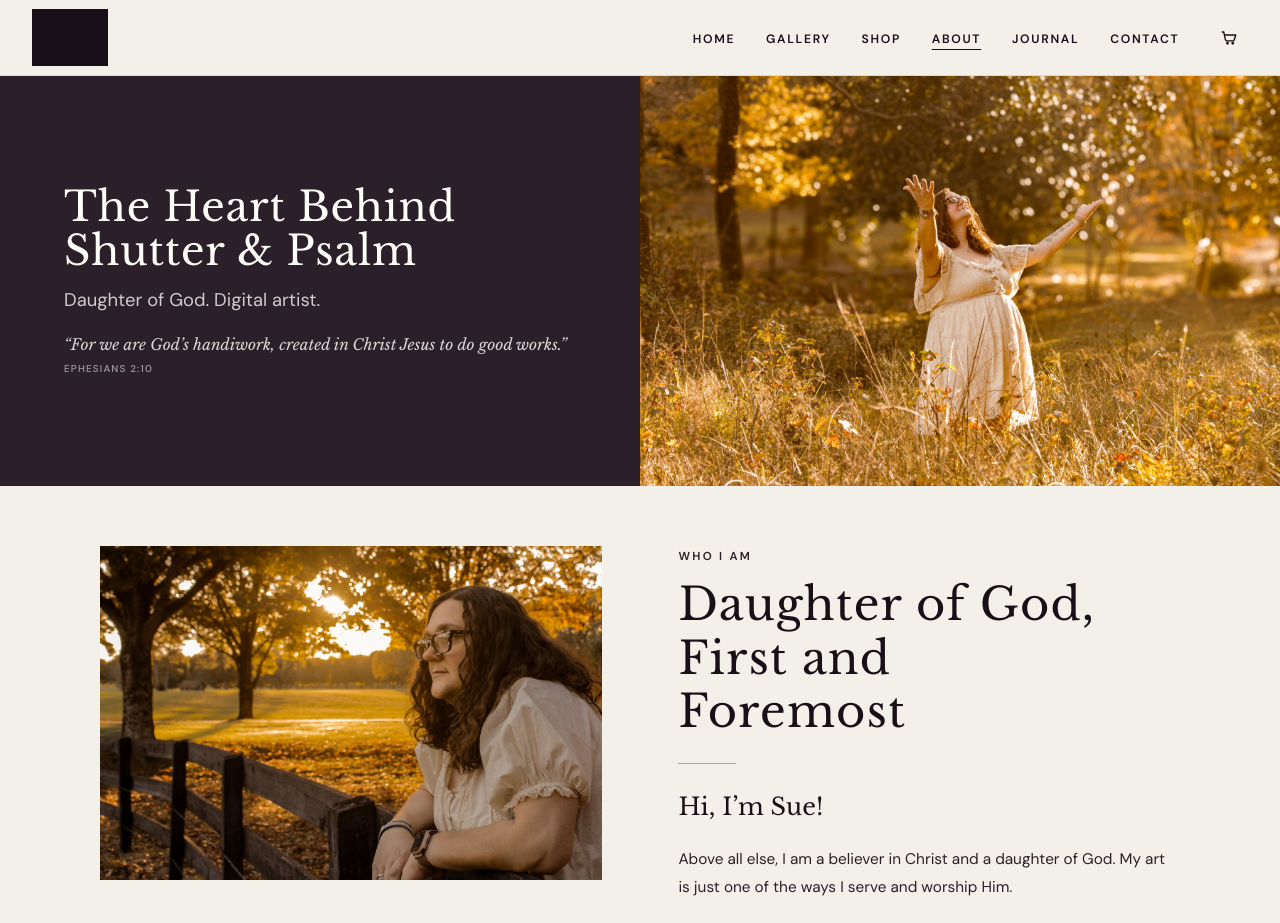
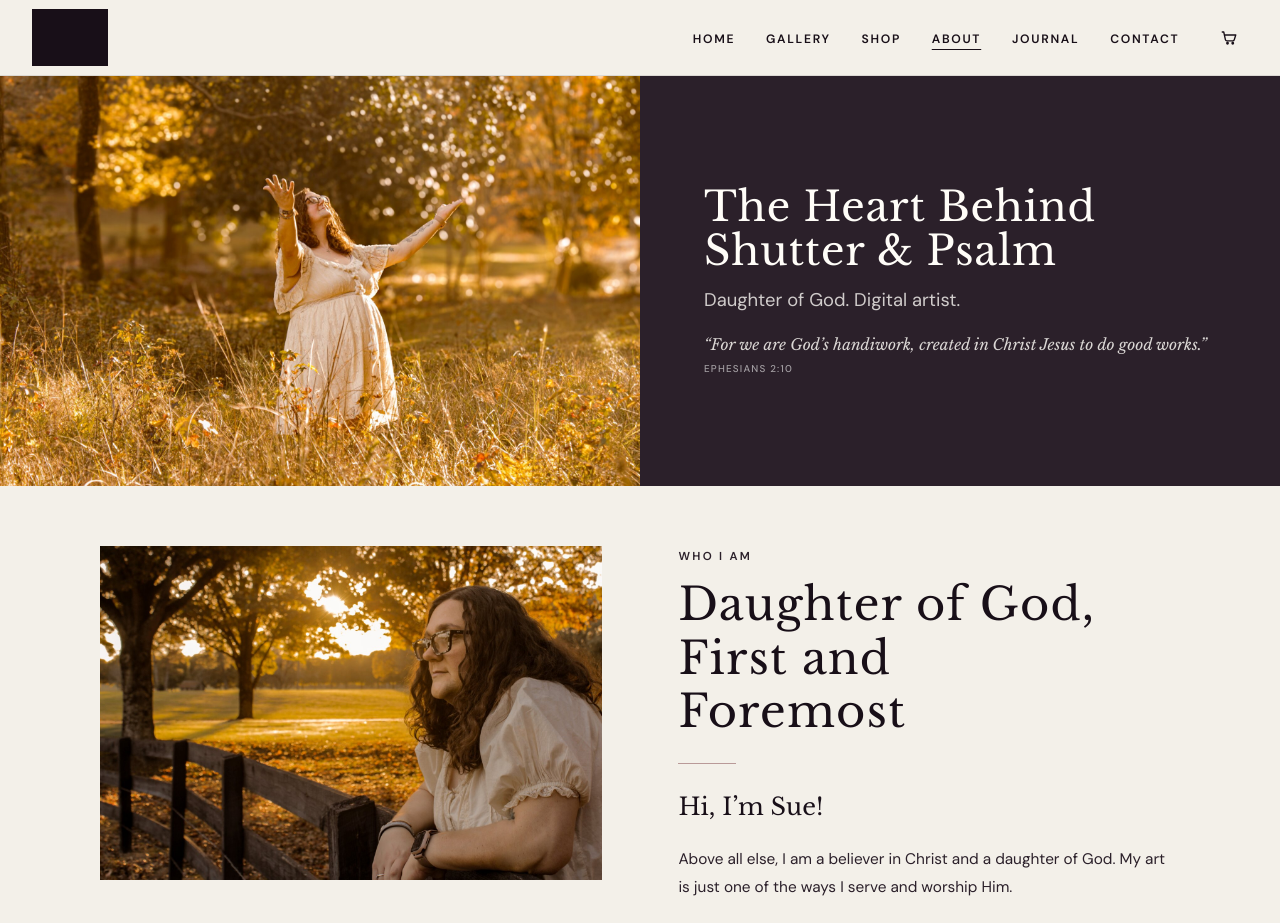
Before and after one commit to suekachoo86/shutter-and-psalm, a plain HTML site: page about.html in a window 1280 px wide. Shown: the top 923 px of the page. Drawn offline with nearby package versions, Linux system fonts and the light colour scheme; grey boxes are pictures that could not be loaded.

Commit message:
Move the About hero image back to the left

```diff
--- a/about.html
+++ b/about.html
@@ -17,7 +17,7 @@
 
     .photo-wrap{position:relative;overflow:hidden;background:#d9d2ca}.photo-wrap img{width:100%;height:100%;object-fit:cover}.photo-note{position:absolute;right:.75rem;bottom:.75rem;padding:.45rem .7rem;background:#180f18d9;color:var(--white);font-size:.62rem;font-weight:600;letter-spacing:.1em;text-transform:uppercase}
 
-    .about-hero{display:grid;height:410px;grid-template-columns:1fr 1fr;background:var(--ink)}.hero-photo{height:410px;order:2}.hero-photo img{object-position:center 34%}.hero-copy{display:flex;padding:1.7rem clamp(2rem,5vw,4rem);order:1;flex-direction:column;align-items:flex-start;justify-content:center;color:var(--white)}.hero-copy h1{max-width:560px;margin:0;font:400 clamp(1.85rem,3.2vw,3rem)/1.08 var(--serif);letter-spacing:.02em}.hero-copy p{margin:.75rem 0 0;color:#fffdf8c7;font:400 clamp(1rem,1.5vw,1.15rem)/1.7 var(--sans)}.hero-copy .hero-scripture{max-width:520px;margin-top:1rem;color:#fffdf8d4;font:italic 400 clamp(.86rem,1.2vw,1rem)/1.65 var(--serif)}.hero-scripture .verse-reference{display:block;margin-top:.3rem;color:#ffffff8f;font:500 .62rem/1.5 var(--sans);font-style:normal;letter-spacing:.12em;text-transform:uppercase}
+    .about-hero{display:grid;height:410px;grid-template-columns:1fr 1fr;background:var(--ink)}.hero-photo{height:410px;order:1}.hero-photo img{object-position:center 34%}.hero-copy{display:flex;padding:1.7rem clamp(2rem,5vw,4rem);order:2;flex-direction:column;align-items:flex-start;justify-content:center;color:var(--white)}.hero-copy h1{max-width:560px;margin:0;font:400 clamp(1.85rem,3.2vw,3rem)/1.08 var(--serif);letter-spacing:.02em}.hero-copy p{margin:.75rem 0 0;color:#fffdf8c7;font:400 clamp(1rem,1.5vw,1.15rem)/1.7 var(--sans)}.hero-copy .hero-scripture{max-width:520px;margin-top:1rem;color:#fffdf8d4;font:italic 400 clamp(.86rem,1.2vw,1rem)/1.65 var(--serif)}.hero-scripture .verse-reference{display:block;margin-top:.3rem;color:#ffffff8f;font:500 .62rem/1.5 var(--sans);font-style:normal;letter-spacing:.12em;text-transform:uppercase}
 
     .identity{padding:3.75rem 0;background:var(--cream)}.identity-grid{display:grid;grid-template-areas:"photo heading" "photo copy";grid-template-columns:1fr 1fr;grid-template-rows:auto 1fr;column-gap:clamp(2.5rem,6vw,5.5rem);align-items:start}.identity-photo{grid-area:photo;width:100%;height:auto;min-height:0;aspect-ratio:3 / 2;align-self:start}.identity-photo img{object-fit:contain;object-position:center}.identity-heading{grid-area:heading;padding-top:.25rem}.identity-heading .section-title{max-width:440px}.identity-copy{grid-area:copy;max-width:520px;padding-top:1.5rem}.lead{margin-top:0;color:var(--deep);font:400 clamp(1.2rem,2vw,1.5rem)/1.6 var(--serif)}.identity-mark{display:block;width:58px;height:1px;margin-top:1.5rem;background:var(--rose)}
 
```
